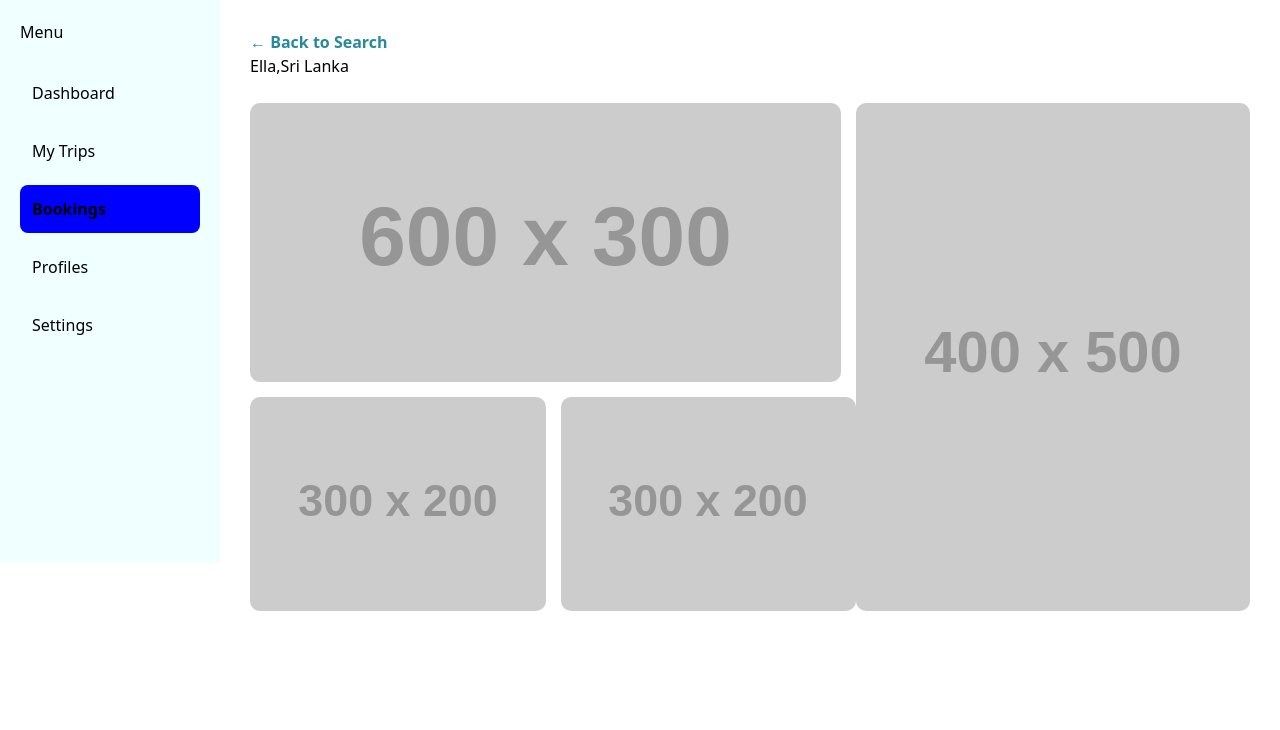
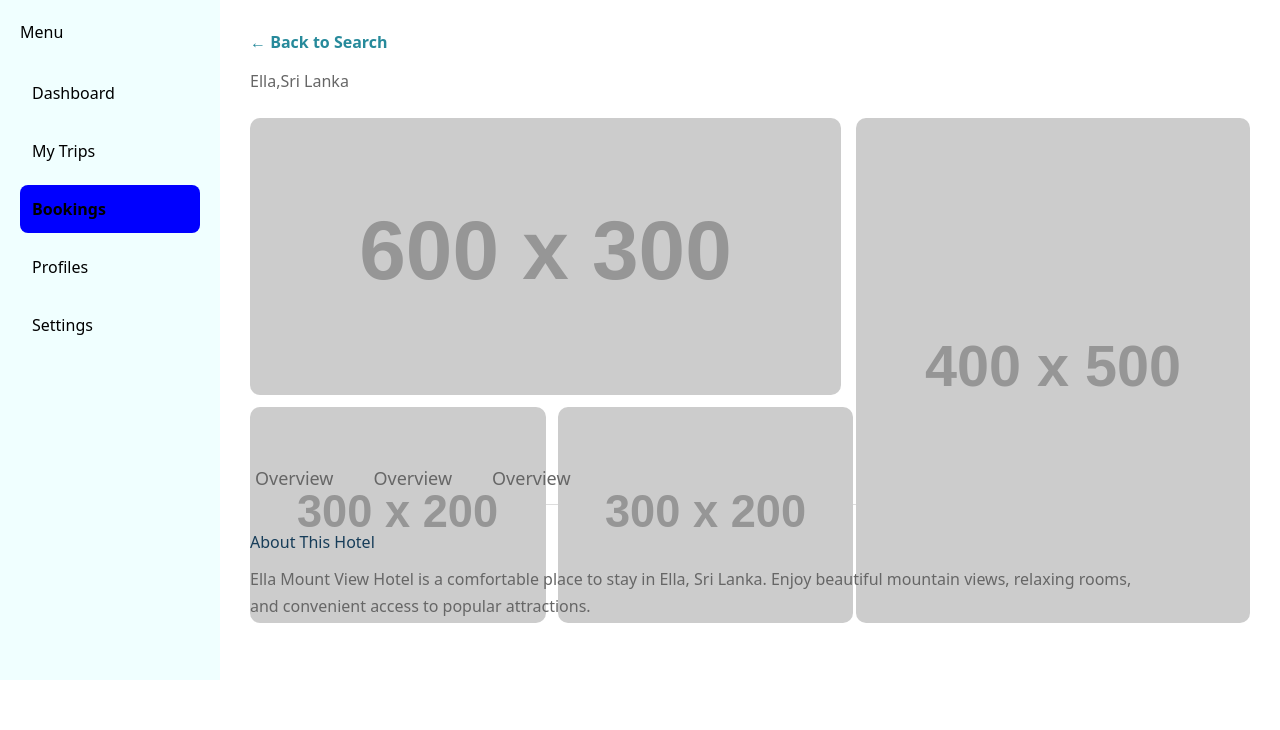
Before and after one commit to Hemaka25/Destigo, a Laravel app: page /hotel_booking in a window 1280 px wide. Shown: the part 70-800 px from the top of the page. Run offline with Laravel 12, Linux system fonts and the light colour scheme; grey boxes labelled with a size stand in for pictures from a placeholder-image service; style sheets or scripts are compiled from the project's sources; some libraries are stand-ins or nearby versions.

Commit message:
created hotel detail tabs with stylish updated css

```diff
--- a/resources/css/app.css
+++ b/resources/css/app.css
@@ -188,11 +188,14 @@
 
 
 /* Hotel Details Page */
+/* Hotel Details Header */
 .hotel-details {
-    margin-bottom: 30px;
+    margin-bottom: 25px;
 }
 
 .hotel-details > a {
+    display: inline-block;
+    margin-bottom: 15px;
     color: #278A9B;
     text-decoration: none;
     font-weight: bold;
@@ -200,8 +203,12 @@
 
 .hotel-details h2 {
     color: #173D59;
-    margin-top: 20px;
-    margin-bottom: 5px;
+    margin: 0 0 8px 0;
+}
+
+.hotel-details p {
+    margin: 0;
+    color: #666;
 }
 
 /* Hotel Image Gallery */
@@ -209,14 +216,18 @@
     display: grid;
     grid-template-columns: 1.5fr 1fr;
     gap: 15px;
-    margin-top: 25px;
-    height: 400px;
+    width: 100%;
+    max-width: 1100px;
+    height: 300px;
+    margin: 25px auto 35px 0;
+    box-sizing: border-box;
 }
 
 .gallery-left {
     display: flex;
     flex-direction: column;
-    gap: 15px;
+    gap: 12px;
+    min-width: 0;
 }
 
 .gallery-left > img {
@@ -228,7 +239,7 @@
 
 .gallery-bottom {
     display: flex;
-    gap: 15px;
+    gap: 12px;
     height: 45%;
 }
 
@@ -239,9 +250,54 @@
     border-radius: 10px;
 }
 
+.gallery-right {
+    min-width: 0;
+}
+
 .gallery-right img {
     width: 100%;
     height: 100%;
     object-fit: cover;
     border-radius: 10px;
 }
+
+/* hotel tabs and info styles*/
+
+.hotel-tabs{
+    display:flex;
+    gap:30px;
+    border-bottom: 1px solid #ddd;
+    margin-bottom:25px;
+}
+
+.hotel-tabs button{
+    background: none;
+    border: none;
+    padding:12px 5px;
+    color: #666;
+    font-size: 18px;
+    cursor: pointer;
+}
+
+.hotel-tabs button .active{
+    color:#173D59;
+    font-weight: bold;
+    border-bottom: 3px solid #278A9B;
+}
+
+/* Hotel Overview */
+.hotel-overview {
+    margin-top: 20px;
+    margin-bottom: 30px;
+}
+
+.hotel-overview h2 {
+    color: #173D59;
+    margin-bottom: 12px;
+}
+
+.hotel-overview p {
+    color: #666;
+    line-height: 1.7;
+    max-width: 900px;
+}
--- a/resources/views/hotel_booking/details.blade.php
+++ b/resources/views/hotel_booking/details.blade.php
@@ -28,6 +28,28 @@
 
 </div>
 
+    <!--hotel information tabs codes -->
+    <div class="hotel-tabs">
+
+        <button class="active" type="button">Overview</button>
+        <button  type="button">Overview</button>
+        <button  type="button">Overview</button>
+
+    </div>
+
+    <!-- Hotel Overview content -->
+<div class="hotel-overview">
+
+    <h2>About This Hotel</h2>
+
+    <p>
+        Ella Mount View Hotel is a comfortable place to stay in Ella,
+        Sri Lanka. Enjoy beautiful mountain views, relaxing rooms,
+        and convenient access to popular attractions.
+    </p>
+
+</div>
+
 
 
 
```
